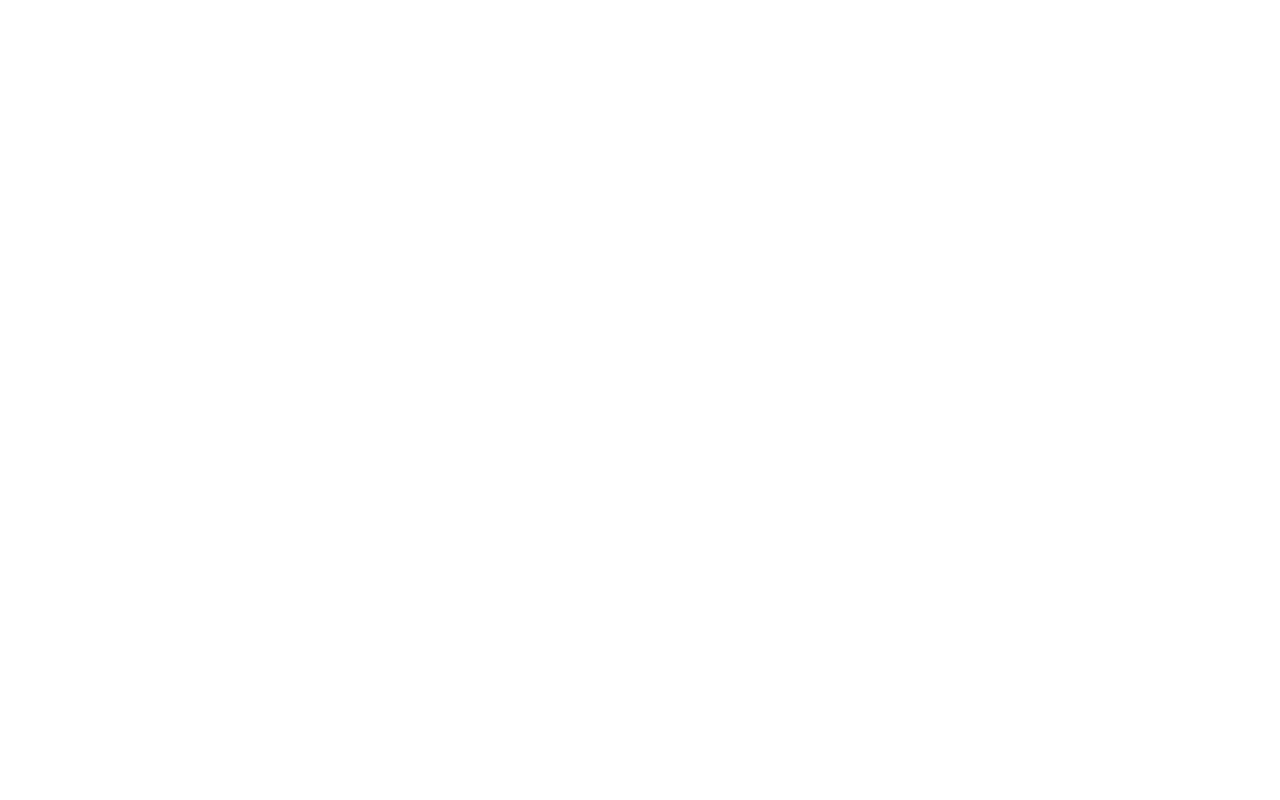
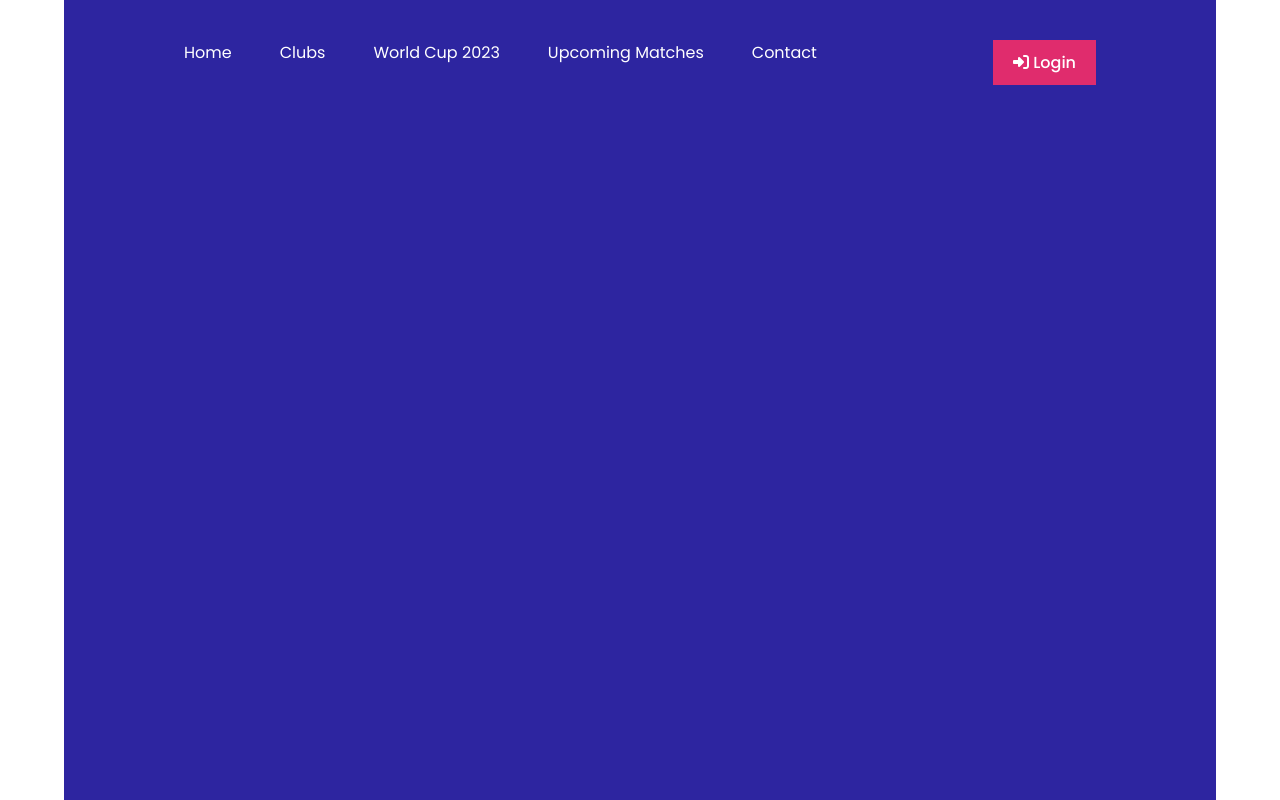
Before and after one commit to anaybhadury/football-live-repo, a plain HTML site: page index.html in a window 1280 px wide. Drawn offline with Linux system fonts and the light colour scheme.

Commit message:
added navbar section

```diff
--- a/index.html
+++ b/index.html
@@ -6,10 +6,25 @@
     <title>Football Live Projects</title>
     <script src="https://kit.fontawesome.com/9879608144.js" crossorigin="anonymous"></script>
     <link rel="stylesheet" href="styles/style.css">
+    <link rel="stylesheet" href="styles/responsive.css">
 </head>
 <body>
-    <header>
+    <header class="main-banner-content">
+        <nav class="navbar-content">
+            <div class="left-side-content">
+                <ul>
+                    <li><a href="">Home</a></li>
+                    <li><a href="">Clubs</a></li>
+                    <li><a href="">World Cup 2023</a></li>
+                    <li><a href="">Upcoming Matches</a></li>
+                    <li><a href="">Contact</a></li>
+                </ul>
+            </div>
 
+            <div class="right-side-content">
+                <button class="btn"><i class="fa-solid fa-right-to-bracket"></i> Login</button>
+            </div>
+        </nav>
     </header>
 
     <main>
--- a/styles/style.css
+++ b/styles/style.css
@@ -6,4 +6,38 @@
     margin: 0;
     box-sizing: border-box;
     font-family: "Poppins", sans-serif;
+    color: white;
 }
+
+/* similar content */
+.btn{
+    padding: 10px 20px;
+    background-color: rgb(224, 44, 109);
+    font-size: 1rem;
+    font-weight: 500;
+    border: none;
+    cursor: pointer;
+}
+
+/* navbar content start */
+.main-banner-content{
+    max-width: 90%;
+    margin: 0 auto;
+    background-color: rgb(45, 37, 160);
+    height: 50rem;
+}
+.navbar-content{
+    display: flex;
+    justify-content: space-between;
+    padding: 40px 120px 0 120px;
+}
+.left-side-content ul{
+    list-style: none;
+    display: flex;
+}
+.left-side-content ul a{
+    text-decoration: none;
+    margin-right: 3rem;
+}
+
+/* navbar content end */
```
Also changed, not shown: styles/responsive.css (added).
